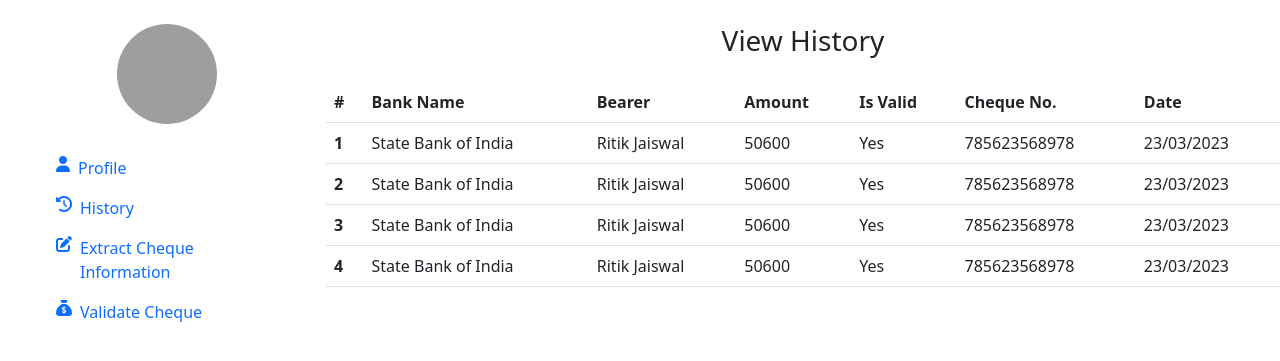
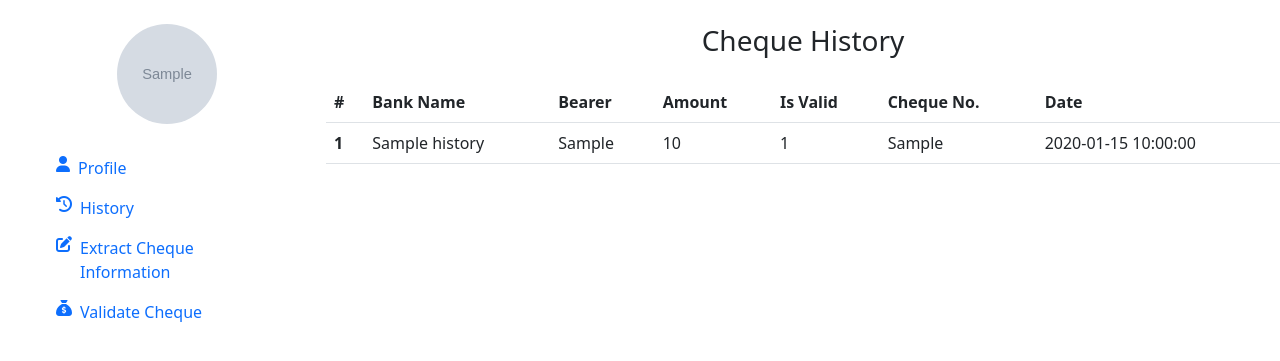
Before and after one commit to viveknimbolkar/cheque-detection, a Flask app: page /dashboard/history in a window 1280 px wide. Shown: the part 56-417 px from the top of the page. Run offline with Flask 3, Linux system fonts and the light colour scheme; the visitor is signed in with stand-in values (Sample User, id 1); tables that the repository leaves empty or names only in its code hold one stand-in row (values such as "Sample post"); grey boxes marked "Sample" are stand-in pictures; some libraries are stand-ins or nearby versions; grey boxes are pictures that could not be loaded.

Commit message:
add routes to add history and handle file uploads

```diff
--- a/app.py
+++ b/app.py
@@ -1,5 +1,8 @@
 from flask import Flask
 app = Flask(__name__)
+
+app.config['UPLOAD_USER_IMAGE_FOLDER'] = 'static/uploads/'
+app.config['MAX_USER_IMAGE_SIZE'] = 2 * 1024 * 1024
 
 # import external routes
 import routes
--- a/routes.py
+++ b/routes.py
@@ -1,12 +1,21 @@
 from __main__ import app
-from flask import render_template, redirect, render_template, request, session
+import os
+import flask
+from flask import render_template, redirect, render_template, request, session, flash, url_for
+from werkzeug.utils import secure_filename
 from database import mysql
 import MySQLdb.cursors
+
+ALLOWED_IMAGE_EXTENSIONS = set(['png','jpg','jpeg','gif'])
+
+# validate image types
+def allowed_images(imagename):
+    return '.' in imagename and imagename.rsplit('.',1)[1].lower() in ALLOWED_IMAGE_EXTENSIONS
 
 
 @app.route('/')
 def index():
-    return render_template('index.html')
+    return render_template('index.html', email=session['email'])
 
 
 @app.route('/auth')
@@ -70,48 +79,76 @@ def logout():
 @app.route('/dashboard')
 def dashboard():
     if 'email' in session:
-        print('defined')
-        return render_template('dashboard.html',)
+        return render_template('dashboard.html',email=session['email'])
     else:
-        print('not defined')
         return redirect('/',)
 
 
 @app.route('/dashboard/profile')
 def profile():
     if 'email' in session:
-        print('defined')
         return render_template('profile.html',name=session['name'],email=session['email'],role=session['role'])
     else:
-        print('not defined')
         return redirect('/',)
-
 
 
 
 # get the profile information
 @app.route('/profile/update_user_details',methods=['POST'])
 def update_user_details():
-     msg = ''
-     if request.method == 'POST':
+    msg = ''
+    if request.method == 'POST':
+        if request.files['userimage'].filename != '':
+            if allowed_images(request.files['userimage'].filename):
+                filename = secure_filename(request.files['userimage'].filename)
+                request.files['userimage'].save(os.path.join(app.config['UPLOAD_USER_IMAGE_FOLDER'],filename))
+            else:
+                flash('Only png, jpg, jpeg image formats are allowed')
         email = request.form['email']
         role = request.form['role']
         name = request.form['name']
         cursor = mysql.connection.cursor(MySQLdb.cursors.DictCursor)
-        cursor.execute('UPDATE user SET  email =%s, name =%s, role=%s WHERE email=%s',(email,name,role,email))
+        query_with_image = 'UPDATE user SET  email =%s, name =%s, role=%s, user_image=%s WHERE email=%s'
+        query_without_image = 'UPDATE user SET  email =%s, name =%s, role=%s WHERE email=%s'
+        if request.files['userimage'].filename != '':
+            cursor.execute(query_with_image,(email,name,role,secure_filename(request.files['userimage'].filename),email))
+        else:
+            cursor.execute(query_without_image,(email,name,role,email))
         mysql.connection.commit()
-        msg = 'User data updated successfully'
-        return msg
-     else:
+        flash('User data updated successfully')
+        return redirect(flask.request.url_root+'dashboard/profile')
+    else:
         msg = 'Something went wrong'
-
-     return msg
+    return msg
 
 
+@app.route('/get_userimage/<email>/')
+def display_userimage(email):
+        cursor = mysql.connection.cursor(MySQLdb.cursors.DictCursor)
+        cursor.execute('SELECT user_image FROM user WHERE email=%s ',[email])
+        account = cursor.fetchone()
+        if account and account['user_image'] != '':
+           return redirect(url_for('static',filename='uploads/'+account['user_image']))
+        else:
+            flash('Cannot upload file')
 
-@app.route('/dashboard/history')
+
+@app.route('/dashboard/history',methods=['GET'])
 def history():
-    return render_template('history.html')
+    if request.method == 'GET':
+        cursor = mysql.connection.cursor(MySQLdb.cursors.DictCursor)
+        cursor.execute('SELECT * FROM history')
+        account = cursor.fetchall()
+        return render_template('history.html',chequeDetails=account,email=session['email'])
+
+
+@app.route('/add_cheque_data',methods=['POST'])
+def add_cheque_data():
+    if request.method == 'POST':
+        cursor = mysql.connection.cursor(MySQLdb.cursors.DictCursor)
+        cursor.execute('INSERT INTO `history` (`bank_name`, `bearer`, `amount`, `isvalid`, `cheque_no`) VALUES (%s, %s, %s, %s, %s)',[request.json['bankName'],request.json['bearer'],request.json['amount'],request.json['isValid'],request.json['chequeNo']])
+        mysql.connection.commit()
+        return 'Cheque details added'
 
 
 @app.route('/dashboard/extract')
@@ -119,8 +156,6 @@ def extract():
     return 'hisstory'
 
 
-
-
 @app.route('/dashboard/upload-cheque')
 def upload_cheque():
     return render_template('upload-cheque.html')
--- a/templates/history.html
+++ b/templates/history.html
@@ -1,9 +1,8 @@
 {% extends 'base.html' %} {% block head %} <link rel="stylesheet" href={{
-url_for("static",filename='css/sidemenu.css') }} /> <link rel="stylesheet"
-href={{ url_for("static",filename='css/history.css') }} />{% endblock %} {%
+url_for("static",filename='css/sidemenu.css') }} /> {% endblock %} {%
 block sidemenu%} {% include 'sidemenu.html' %} {% endblock %} {% block section
 %}
-<center class="my-4"><h3>View History</h3></center>
+<center class="my-4"><h3>Cheque History</h3></center>
 <table class="table">
   <thead>
     <tr>
@@ -17,43 +16,18 @@ block sidemenu%} {% include 'sidemenu.html' %} {% endblock %} {% block section
     </tr>
   </thead>
   <tbody>
+    {% for cheque in chequeDetails %}
     <tr>
-      <th scope="row">1</th>
-      <td>State Bank of India</td>
-      <td>Ritik Jaiswal</td>
-      <td>50600</td>
-      <td>Yes</td>
-      <td>785623568978</td>
-      <td>23/03/2023</td>
+      <th scope="row">{{loop.index}}</th>
+      <td>{{cheque.bank_name}}</td>
+      <td>{{cheque.bearer}}</td>
+      <td>{{cheque.amount}}</td>
+      <td>{{cheque.isvalid}}</td>
+      <td>{{cheque.cheque_no}}</td>
+      <td>{{cheque.date}}</td>
     </tr>
-    <tr>
-      <th scope="row">2</th>
-      <td>State Bank of India</td>
-      <td>Ritik Jaiswal</td>
-      <td>50600</td>
-      <td>Yes</td>
-      <td>785623568978</td>
-      <td>23/03/2023</td>
-    </tr>
-    <tr>
-      <th scope="row">3</th>
-      <td>State Bank of India</td>
-      <td>Ritik Jaiswal</td>
-      <td>50600</td>
-      <td>Yes</td>
-      <td>785623568978</td>
-      <td>23/03/2023</td>
-    </tr>
-    <tr>
-      <th scope="row">4</th>
-      <td>State Bank of India</td>
-      <td>Ritik Jaiswal</td>
-      <td>50600</td>
-      <td>Yes</td>
-      <td>785623568978</td>
-      <td>23/03/2023</td>
-    </tr>
+    {% endfor %}
+
   </tbody>
 </table>
-
-{% endblock %} {% block jsscripts %} {% endblock %}
+{% endblock %}
--- a/templates/sidemenu.html
+++ b/templates/sidemenu.html
@@ -1,10 +1,11 @@
 <ul class="menu">
   <li class="list-item py-4 px-3 text-center" class="list-item">
     <img
+      id="profileImage"
       class="user-image"
       width="100"
       height="100"
-      src="https://images.unsplash.com/photo-1570295999919-56ceb5ecca61"
+      src="https://cdn-icons-png.flaticon.com/512/149/149071.png"
       alt="profile image"
     />
   </li>
@@ -34,3 +35,13 @@
     >
   </li>
 </ul>
+<script>
+  fetch("/get_userimage/{{ email }}")
+    .then((data) => {
+      console.log(data);
+      document.getElementById("profileImage").src = data.url;
+    })
+    .catch((error) => {
+      console.log(error);
+    });
+</script>
```
Also changed, not shown: static/css/profile.css (+1 -6 lines), templates/profile.html (+32 -7 lines), static/js/profile.js (deleted), static/uploads/Max-R_Headshot_1.jpg (added), 1 other file.
